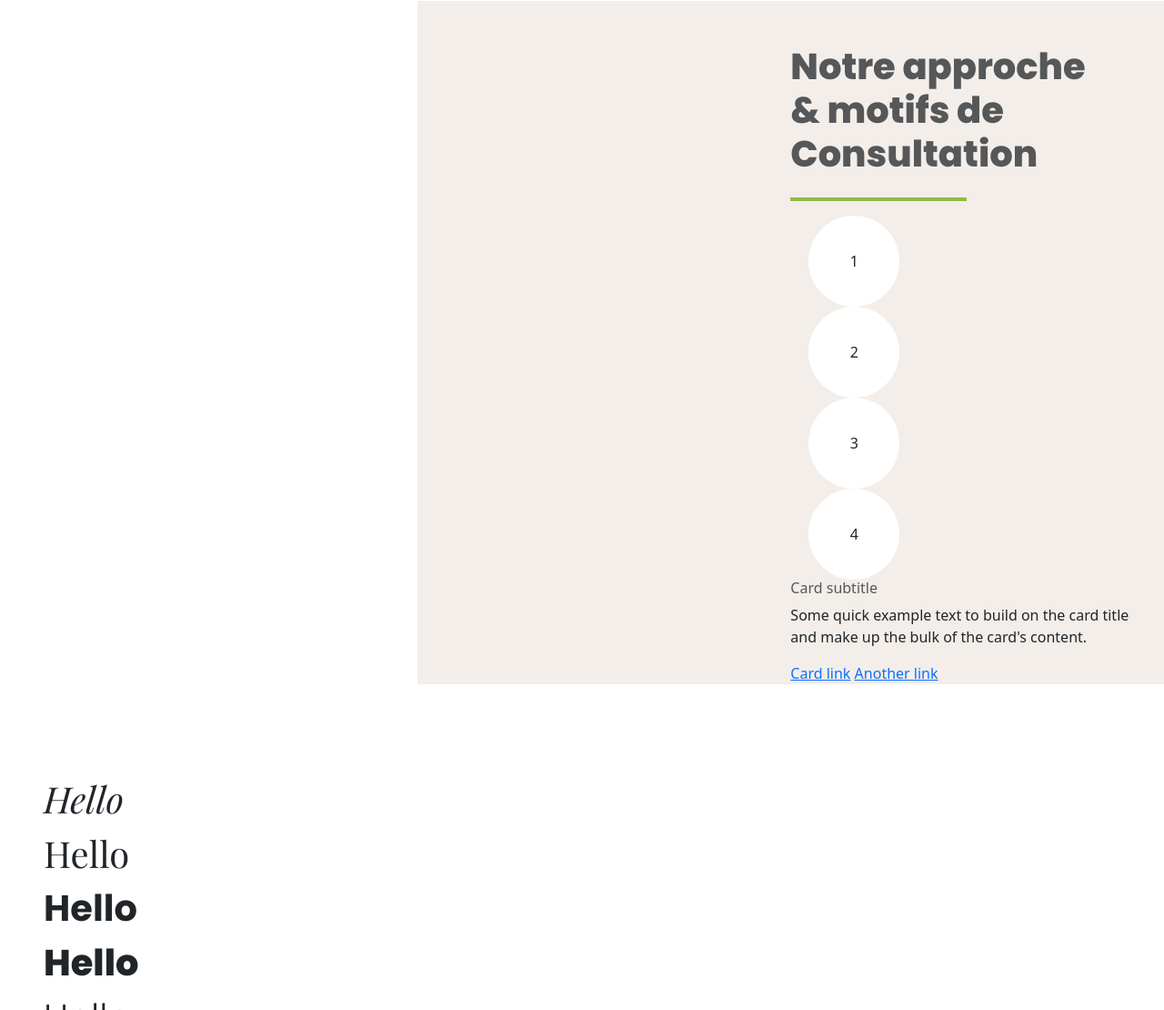
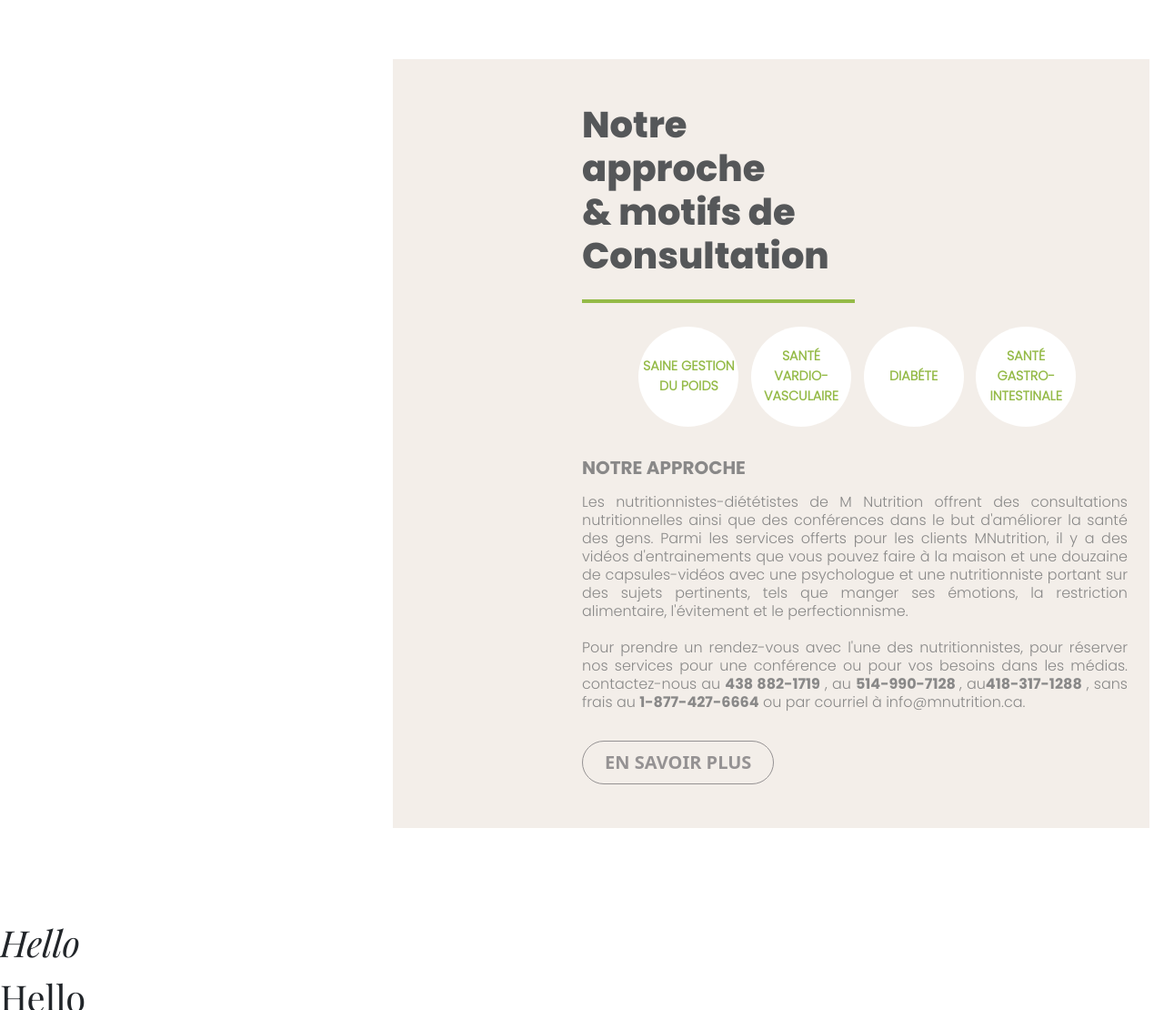
Before and after one commit to SaidFekih/Mnutrition, a website: page test.html in a window 1280 px wide. Shown: the part 800-1910 px from the top of the page at 91% size. Drawn offline with nearby package versions, Linux system fonts and the light colour scheme.

Commit message:
Notre approche

```diff
--- a/css/mnStyle.css
+++ b/css/mnStyle.css
@@ -10,6 +10,7 @@
   --max-rdv-h: 60%;
   --svg-m-b: 0px;
   --img-width: 100%;
+  --w-con: 75%;
 }
 @media (min-width: 992px) {
   :root {
@@ -45,6 +46,7 @@
     --img-marging-x: -25px;
     --max-rdv-h: 50%;
     --svg-m-b: 14px;
+    --w-con: 90%;
   }
 }
 .menu-font {
@@ -68,15 +70,30 @@
   background-color: #e8d9d1;
   list-style-type: none;
 }
-.bonbon {
-  background: #fff !important;
-  border-radius: 50% !important;
-  width: 100px !important;
-  height: 100px !important;
-  margin-left: 20px;
+.bonbon-container {
   display: flex;
   justify-content: center;
   align-items: center;
+  flex-wrap: wrap;
+  min-width: 200px;
+}
+.bonbon {
+  background: #fff;
+  border-radius: 50%;
+  width: 110px;
+  height: 110px;
+  padding: 3px;
+  display: flex;
+  justify-content: center;
+  align-items: center;
+  flex-wrap: wrap;
+  font-family: Poppins-Light;
+  color: #94ba47;
+  text-transform: uppercase;
+  font-size: 0.9rem;
+  text-align: center;
+  font-weight: bolder;
+  margin: 0.6rem;
 }
 .spacing {
   letter-spacing: 2px;
@@ -118,9 +135,8 @@
 .img-eat {
   width: var(--img-width);
 }
-
 .card-container {
-  display: flex;
+  width: var(--w-con);
 }
 
 .gradient-img {
--- a/test.html
+++ b/test.html
@@ -7,7 +7,7 @@
     <link rel="stylesheet" href="/css/main.min.css" />
     <title>Document</title>
   </head>
-  <body class="pt-5 ms-5 mb-3">
+  <body class="pt-5 mb-3">
     <!-- M ce aue tu manges -->
     <section id="whatDoYouEeat">
       <div
@@ -23,29 +23,66 @@
           <img src="./assets/img/sales-solutions.jpg" class="img-eat" />
         </div>
       </div>
-      <div class="d-flex justify-content-end">
-        <div class="mt-5 bg-m-secondary col-8 d-flex justify-content-end">
-          <div class="w-50 mt-5 pe-4">
+      <br /><br />
+      <div class="d-flex justify-content-center justify-content-lg-end m-3">
+        <div
+          class="mt-5 bg-m-secondary col-12 col-lg-8 d-flex justify-content-center justify-content-lg-end"
+        >
+          <div class="w-75 mt-5 pe-4">
             <p
-              class="card-title display-6 opacity-75 mb-4"
+              class="card-title display-6 opacity-75 mb-4 col-12 col-lg-6 text-center text-lg-start"
               style="font-family: Poppins-ExtraBold"
             >
-              Notre approche <br />& motifs de <br />Consultation
+              Notre approche <br />
+              & motifs de Consultation
             </p>
-            <hr class="line-separator w-50" />
-            <div class="mt-5" style="display: inline !important">
-              <div class="bonbon">1</div>
-              <div class="bonbon">2</div>
-              <div class="bonbon">3</div>
-              <div class="bonbon">4</div>
+            <hr class="line-separator col-12 col-lg-6" />
+            <div
+              class="mt-5 bonbon-container"
+              style="display: inline !important"
+            >
+              <div class="bonbon-container">
+                <div class="bonbon me-1 me-xxl-4">saine gestion du poids</div>
+                <div class="bonbon me-1 me-xxl-4">santé vardio-vasculaire</div>
+                <div class="bonbon me-1 me-xxl-4">diabéte</div>
+                <div class="bonbon me-1 me-xxl-4">santé gastro-intestinale</div>
+              </div>
             </div>
-            <h6 class="card-subtitle mb-2 text-muted">Card subtitle</h6>
-            <p class="card-text">
-              Some quick example text to build on the card title and make up the
-              bulk of the card's content.
+            <h6
+              class="card-subtitle mt-4 mb-3 text-uppercase opacity-50 fs-5"
+              style="font-family: Poppins-Bold"
+            >
+              Notre Approche
+            </h6>
+            <p
+              class="card-text text-wrap line opacity-50 lh-sm"
+              style="font-family: Poppins-Light; text-align: justify"
+            >
+              Les nutritionnistes-diététistes de M Nutrition offrent des
+              consultations nutritionnelles ainsi que des conférences dans le
+              but d'améliorer la santé des gens. Parmi les services offerts pour
+              les clients MNutrition, il y a des vidéos d'entrainements que vous
+              pouvez faire à la maison et une douzaine de capsules-vidéos avec
+              une psychologue et une nutritionniste portant sur des sujets
+              pertinents, tels que manger ses émotions, la restriction
+              alimentaire, l'évitement et le perfectionnisme.
+              <br /><br />
+              Pour prendre un rendez-vous avec l'une des nutritionnistes, pour
+              réserver nos services pour une conférence ou pour vos besoins dans
+              les médias. contactez-nous au
+              <b style="font-family: Poppins-Bold"> 438 882-1719</b> , au
+              <b style="font-family: Poppins-Bold">514-990-7128 </b>
+              , au<b style="font-family: Poppins-Bold">418-317-1288</b> , sans
+              frais au
+              <b style="font-family: Poppins-Bold">1-877-427-6664</b> ou par
+              courriel à info@mnutrition.ca.
             </p>
-            <a href="#" class="card-link">Card link</a>
-            <a href="#" class="card-link">Another link</a>
+            <button
+              type="button"
+              class="btn btn-lg btn-outline-m-dark text-uppercase rounded-pill fw-bold mt-3 px-4 mb-5"
+            >
+              En savoir plus
+            </button>
           </div>
         </div>
       </div>
```
Also changed, not shown: index.html (+67 -0 lines).
